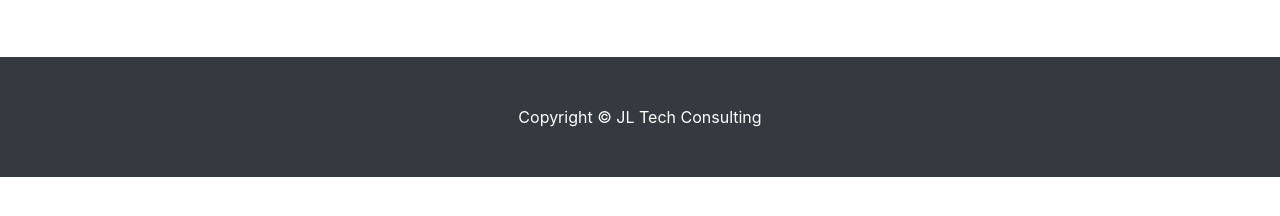
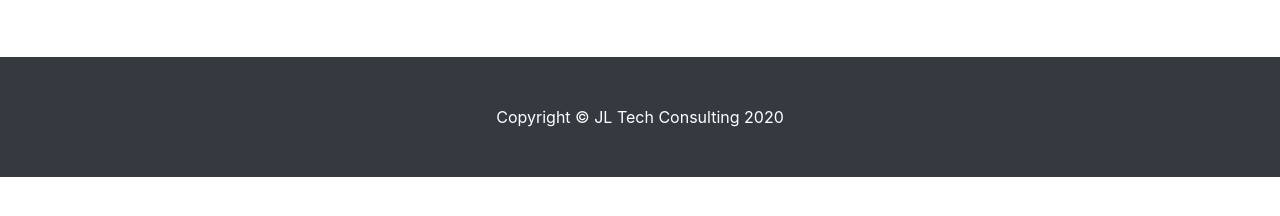
Before and after one commit to jrlaberge/jltechconsulting, a Jekyll site: the page built from index.html, in a window 1280 px wide. Shown: the part 672-888 px from the top of the page. Built offline with Jekyll 4.4.1, drawn with Linux system fonts in a browser that asks for light colours.

Commit message:
Update _config.yml

```diff
--- a/_config.yml
+++ b/_config.yml
@@ -8,6 +8,7 @@ email:
 description: A site listing my services and contact information.
 baseurl: /
 url: jltechconsulting.ca
+year: 2020
 
 color-scheme: "#629dfc" # the scheme can be any HEX code like "#00aa55"
 
```
